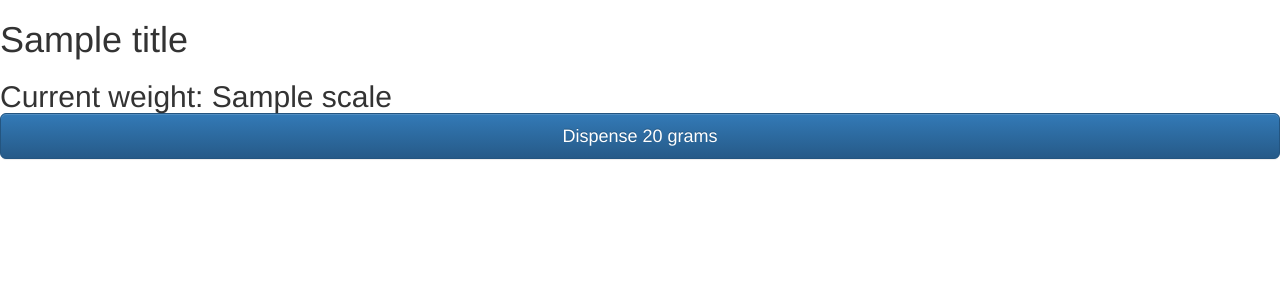
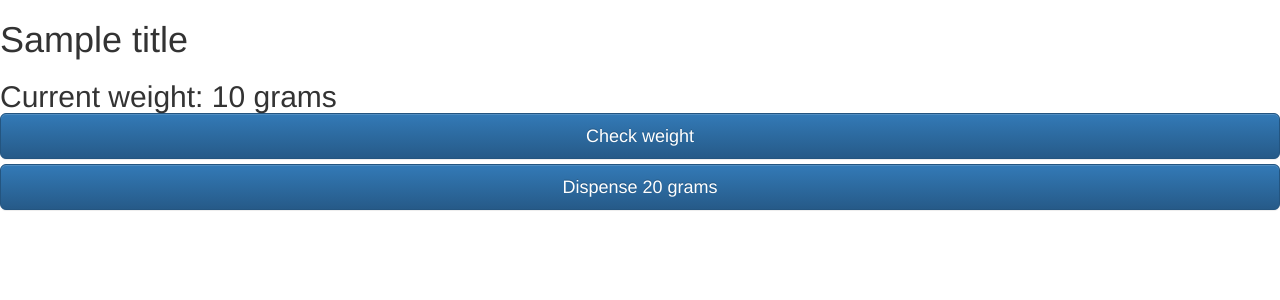
Before and after one commit to lonk10/FoodDispenser, a Flask app: template flaskWebServer/templates/index.html in a window 1280 px wide. Shown: the top 300 px of the page. Run offline with Flask 2, Linux system fonts and the light colour scheme; the template is opened without the code that fills it: most values are stand-ins (such as "Sample title", 1, 10 or a date in 2020); some libraries are stand-ins or nearby versions.

Commit message:
added get weight button

```diff
--- a/flaskWebServer/templates/index.html
+++ b/flaskWebServer/templates/index.html
@@ -10,8 +10,9 @@
    </head>
    <body>
 	  <h1>{{ title }}</h1>
-      <h2>Current weight:  {{ scale }}
-         <a href="/disp" class="btn btn-block btn-lg btn-primary" role="button">Dispense 20 grams</a></div></div>
+      <h2>Current weight:  {{ scale }} grams
+         <a href="/" class="btn btn-block btn-lg btn-primary" role="button">Check weight</a>
+         <a href="/disp" class="btn btn-block btn-lg btn-primary" role="button">Dispense 20 grams</a>
       </h1>
    </body>
 </html>
```
